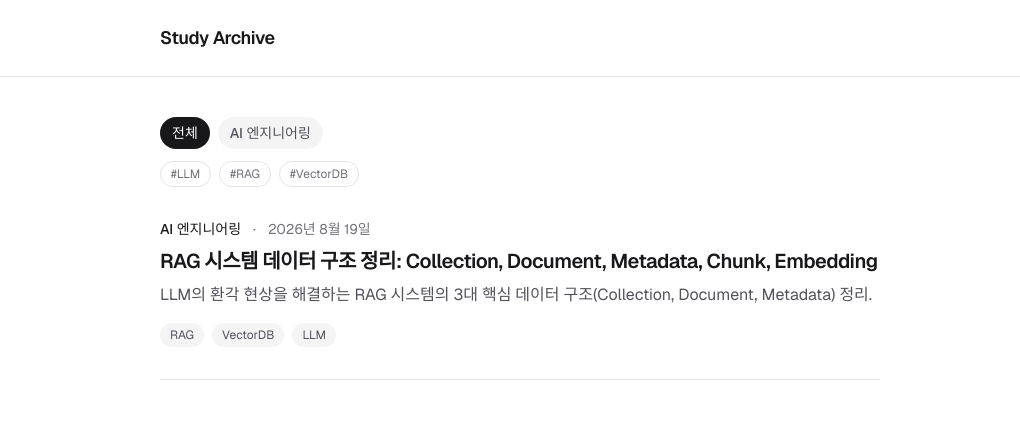
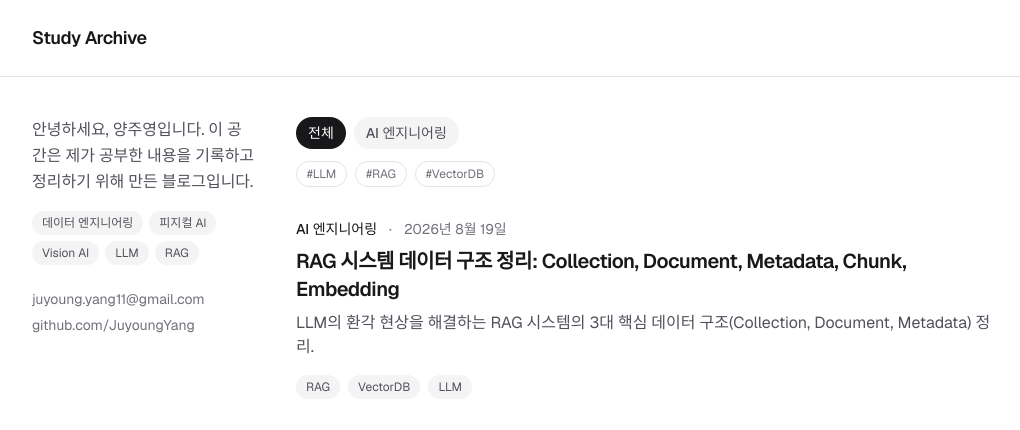
Before and after one commit to JuyoungYang/my-site, a Next.js app: page / in a window 1280 px wide. Shown: the top 430 px of the page, without its empty margins (120-1140 px from the left). Built offline with nearby package versions, Linux system fonts and the light colour scheme.

Commit message:
feat: add profile sidebar with intro, interests, and contact links
Co-Authored-By: Claude Sonnet 5 <noreply@anthropic.com>

```diff
--- a/src/app/(blog)/layout.tsx
+++ b/src/app/(blog)/layout.tsx
@@ -1,10 +1,14 @@
 import { Header } from "@/components/blog/Header";
+import { Sidebar } from "@/components/blog/Sidebar";
 
 export default function BlogLayout({ children }: { children: React.ReactNode }) {
   return (
     <>
       <Header />
-      <main className="mx-auto w-full max-w-3xl flex-1 px-6 py-10">{children}</main>
+      <div className="mx-auto flex w-full max-w-5xl flex-1 flex-col gap-10 px-6 py-10 md:flex-row">
+        <Sidebar />
+        <main className="min-w-0 flex-1">{children}</main>
+      </div>
     </>
   );
 }
--- a/src/components/blog/Header.tsx
+++ b/src/components/blog/Header.tsx
@@ -3,7 +3,7 @@ import Link from "next/link";
 export function Header() {
   return (
     <header className="border-b border-zinc-200 dark:border-zinc-800">
-      <div className="mx-auto flex max-w-3xl items-center px-6 py-6">
+      <div className="mx-auto flex max-w-5xl items-center px-6 py-6">
         <Link href="/" className="text-lg font-semibold tracking-tight">
           Study Archive
         </Link>
--- /dev/null
+++ b/src/components/blog/Sidebar.tsx
@@ -0,0 +1,44 @@
+const INTERESTS = ["데이터 엔지니어링", "피지컬 AI", "Vision AI", "LLM", "RAG"];
+
+export function Sidebar() {
+  return (
+    <aside className="md:sticky md:top-10 md:h-fit md:w-56 md:shrink-0">
+      <p className="leading-relaxed text-zinc-600 dark:text-zinc-400">
+        안녕하세요, 양주영입니다. 이 공간은 제가 공부한 내용을 기록하고 정리하기 위해 만든
+        블로그입니다.
+      </p>
+
+      <ul className="mt-4 flex flex-wrap gap-1.5">
+        {INTERESTS.map((interest) => (
+          <li
+            key={interest}
+            className="rounded-full bg-zinc-100 px-2.5 py-1 text-xs text-zinc-600 dark:bg-zinc-800 dark:text-zinc-300"
+          >
+            {interest}
+          </li>
+        ))}
+      </ul>
+
+      <ul className="mt-6 space-y-1.5 text-sm">
+        <li>
+          <a
+            href="mailto:juyoung.yang11@gmail.com"
+            className="text-zinc-500 hover:text-zinc-900 dark:text-zinc-400 dark:hover:text-zinc-50"
+          >
+            juyoung.yang11@gmail.com
+          </a>
+        </li>
+        <li>
+          <a
+            href="https://github.com/JuyoungYang"
+            target="_blank"
+            rel="noopener noreferrer"
+            className="text-zinc-500 hover:text-zinc-900 dark:text-zinc-400 dark:hover:text-zinc-50"
+          >
+            github.com/JuyoungYang
+          </a>
+        </li>
+      </ul>
+    </aside>
+  );
+}
```
